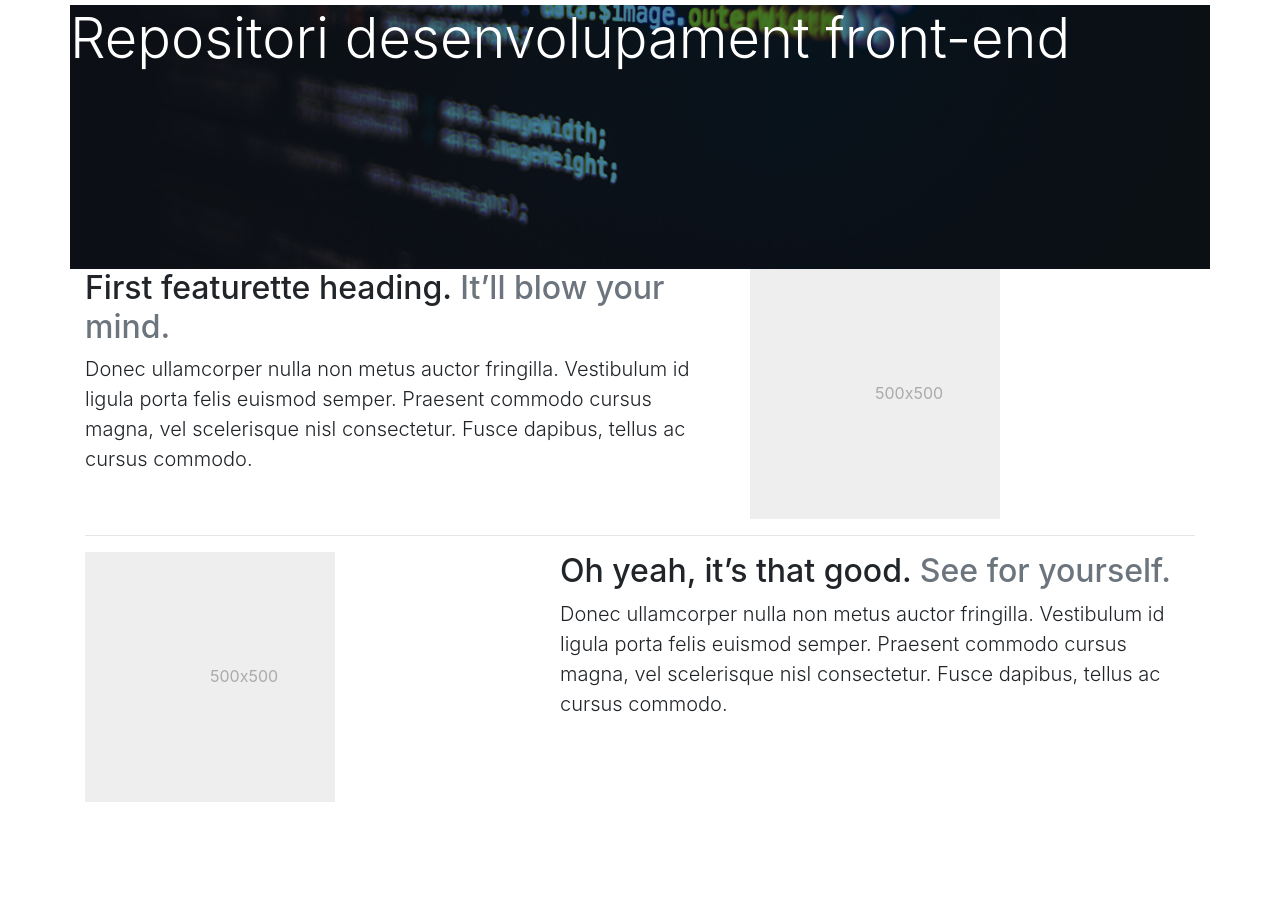
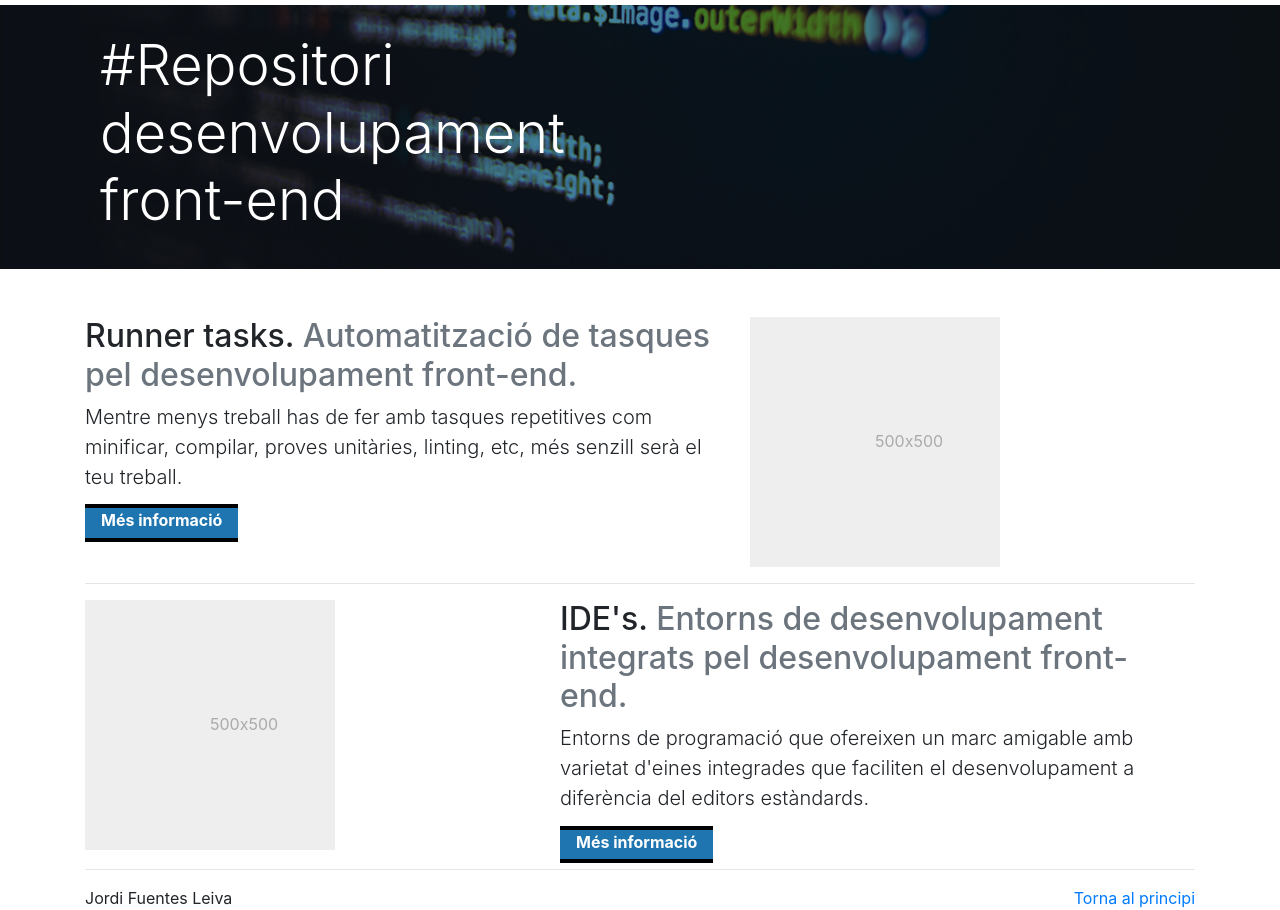
Before and after one commit to jofuentesl/einesPAC2, a website built with Parcel: page index.html in a window 1280 px wide. Shown: the part 75-985 px from the top of the page. Before the commit the page ends 877 px from the top, so only its background shows below. Built offline with nearby package versions, Linux system fonts and the light colour scheme; files whose address does not match are found by name.

Commit message:
update 11/12

```diff
--- a/css/style.css
+++ b/css/style.css
@@ -7,9 +7,12 @@ body{ height: 100%; font-size: 1.2rem;line-height:1.8rem}
 .active a{border-bottom: 3px solid #1f75af;}
 .breadcrumb{background-color: #ffffff;}
 
-.header-img{height:33%; background-color: red;}
+.header-img{height:33%;}
 #home{background: url(/assets/img/slider/slider3.png);background-size: cover;}
-.titol{color:#ffffff}
+.titol{color:#ffffff; padding-left: 30px;}
+
+.btn_info{background-color: #1f75af;padding: 0.1rem 1rem .5rem 1rem;border: 0 solid #000000;border-width: 4px 0 4px 0;font-size: 1rem;font-weight: 700; color:#ffffff;}
+
 /*
   #wrap {
       min-height: 100%;}
--- a/index.html
+++ b/index.html
@@ -4,7 +4,7 @@
     <meta charset="UTF-8">
     <meta name="viewport" content="width=device-width, initial-scale=1, shrink-to-fit=no">
     <meta http-equiv="X-UA-Compatible" content="ie=edge">
-    <title>Desenvolupament d'una web PAC1</title>
+    <title>Desenvolupament d'una web PAC2</title>
     <!--Importem favicon-->
     <link rel='icon' href='favicon.ico' type='image/x-icon' sizes="32x32" />
 
@@ -46,16 +46,19 @@
             </nav>
         </section>
     </header>
-    <section class="container header-img" id="home">
+    <section class="container-fluid header-img d-flex align-items-center" id="home">
+        <div class="container">
         <div class="row">
-            <h1 class="display-4 titol">Repositori desenvolupament front-end</h1>
+            <h1 class="display-4 titol">#Repositori <br/>desenvolupament <br/>front-end</h1>
         </div>
+    </div>
     </section>
-    <section class="container">
+    <section class="container pt-5">
         <div class="row">
             <div class="col-md-7">
-                <h2 class="featurette-heading">First featurette heading. <span class="text-muted">It’ll blow your mind.</span></h2>
-                <p class="lead">Donec ullamcorper nulla non metus auctor fringilla. Vestibulum id ligula porta felis euismod semper. Praesent commodo cursus magna, vel scelerisque nisl consectetur. Fusce dapibus, tellus ac cursus commodo.</p>
+                <h2 class="featurette-heading">Runner tasks. <span class="text-muted">Automatització de tasques pel desenvolupament front-end.</span></h2>
+                <p class="lead">Mentre menys treball has de fer amb tasques repetitives com minificar, compilar, proves unitàries, linting, etc, més senzill serà el teu treball.</p>
+                <a class="btn_info"href="task_runners.html">Més informació</a>
             </div>
             <div class="col-md-5">
                 <svg class="bd-placeholder-img bd-placeholder-img-lg featurette-image img-fluid mx-auto" width="250" height="250" xmlns="http://www.w3.org/2000/svg" preserveAspectRatio="xMidYMid slice" focusable="false" role="img" aria-label="Placeholder: 500x500"><title>Placeholder</title><rect width="100%" height="100%" fill="#eee"/><text x="50%" y="50%" fill="#aaa" dy=".3em">500x500</text></svg>
@@ -66,16 +69,21 @@
     <section class="container">
         <div class="row">
             <div class="col-md-7 order-md-2">
-                <h2 class="featurette-heading">Oh yeah, it’s that good. <span class="text-muted">See for yourself.</span></h2>
-                <p class="lead">Donec ullamcorper nulla non metus auctor fringilla. Vestibulum id ligula porta felis euismod semper. Praesent commodo cursus magna, vel scelerisque nisl consectetur. Fusce dapibus, tellus ac cursus commodo.</p>
+                <h2 class="featurette-heading">IDE's. <span class="text-muted">Entorns de desenvolupament integrats pel desenvolupament front-end.</span></h2>
+                <p class="lead">Entorns de programació que ofereixen un marc amigable amb varietat d'eines integrades que faciliten el desenvolupament a diferència del editors estàndards.</p>
+                <a class="btn_info"href="ide.html">Més informació</a>
             </div>
             <div class="col-md-5 order-md-1">
                 <svg class="bd-placeholder-img bd-placeholder-img-lg featurette-image img-fluid mx-auto" width="250" height="250" xmlns="http://www.w3.org/2000/svg" preserveAspectRatio="xMidYMid slice" focusable="false" role="img" aria-label="Placeholder: 500x500"><title>Placeholder</title><rect width="100%" height="100%" fill="#eee"/><text x="50%" y="50%" fill="#aaa" dy=".3em">500x500</text></svg>
             </div>
         </div>
+        <hr class="featurette-divider">
     </section>
 
 </body>
     <footer>
-
+        <div class="container">
+            <p class="float-right"><a href="#">Torna al principi</a></p>
+            <p>Jordi Fuentes Leiva</p>
+        </div>
     </footer>
```
